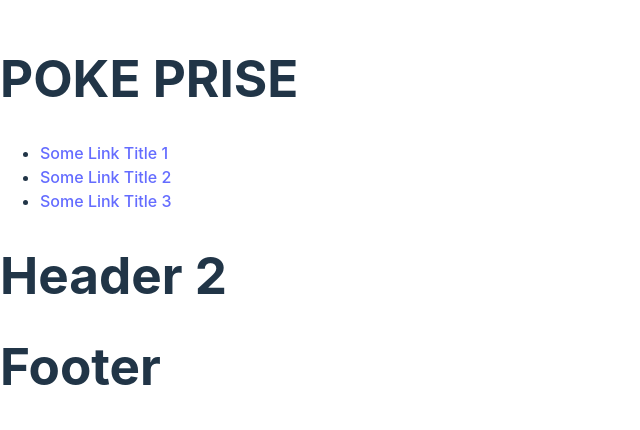
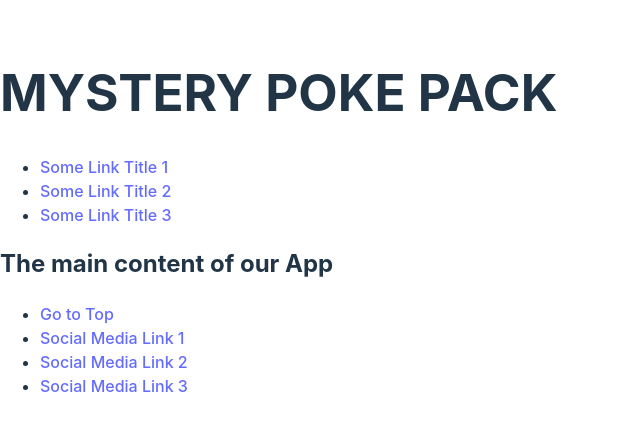
Before and after one commit to xjgalleg/phase-2-project-frontend, a React (Vite) app: page / in a window 1280 px wide. Shown: the part 178-608 px from the top of the page, without its empty margins (0-640 px from the left). Built offline with nearby package versions, Linux system fonts and the light colour scheme.

Commit message:
feat: update app.js, components, and index.css

```diff
--- a/src/App.jsx
+++ b/src/App.jsx
@@ -1,7 +1,6 @@
 import { useState } from 'react'
 
 //main components
-//header
 import Header from './components/Header'
 import Main from './components/Main'
 import Footer from './components/Footer'
--- a/src/components/Footer.jsx
+++ b/src/components/Footer.jsx
@@ -1,12 +1,18 @@
-const Header = () => {
+const Footer = () => {
     return (
         <>
-            <header>
-                <h1>Footer</h1>
-            </header>
+            <footer>
+                <ul>
+                    <li><a href="#top">Go to Top</a></li>
+                    <li><a href="#" target="_blank">Social Media Link 1</a></li>
+                    <li><a href="#" target="_blank">Social Media Link 2</a></li>
+                    <li><a href="#" target="_blank">Social Media Link 3</a></li>
+
+                </ul>
+            </footer>
 
         </>
     )
 }
 
-export default Header;
+export default Footer;
--- a/src/components/Main.jsx
+++ b/src/components/Main.jsx
@@ -1,12 +1,12 @@
-const Header = () => {
+const Main = () => {
     return (
         <>
-            <header>
-                <h1>Header 2</h1>
-            </header>
+            <main>
+                <h2>The main content of our App</h2>
+            </main>
 
         </>
     )
 }
 
-export default Header;
+export default Main;
--- a/src/components/header.jsx
+++ b/src/components/header.jsx
@@ -2,7 +2,7 @@ const Header = () => {
     return (
         <>
             <header>
-                <h1>POKE PRISE</h1>
+                <h1>MYSTERY POKE PACK</h1>
                 <nav>
                     <ul>
                         <li><a href="some-id1">Some Link Title 1</a></li>
--- a/src/index.css
+++ b/src/index.css
@@ -2,6 +2,7 @@
   font-family: Inter, system-ui, Avenir, Helvetica, Arial, sans-serif;
   line-height: 1.5;
   font-weight: 400;
+
 
   color-scheme: light dark;
   color: rgba(255, 255, 255, 0.87);
@@ -34,6 +35,7 @@ body {
 h1 {
   font-size: 3.2em;
   line-height: 1.1;
+  text-align: center;
 }
 
 button {
```
